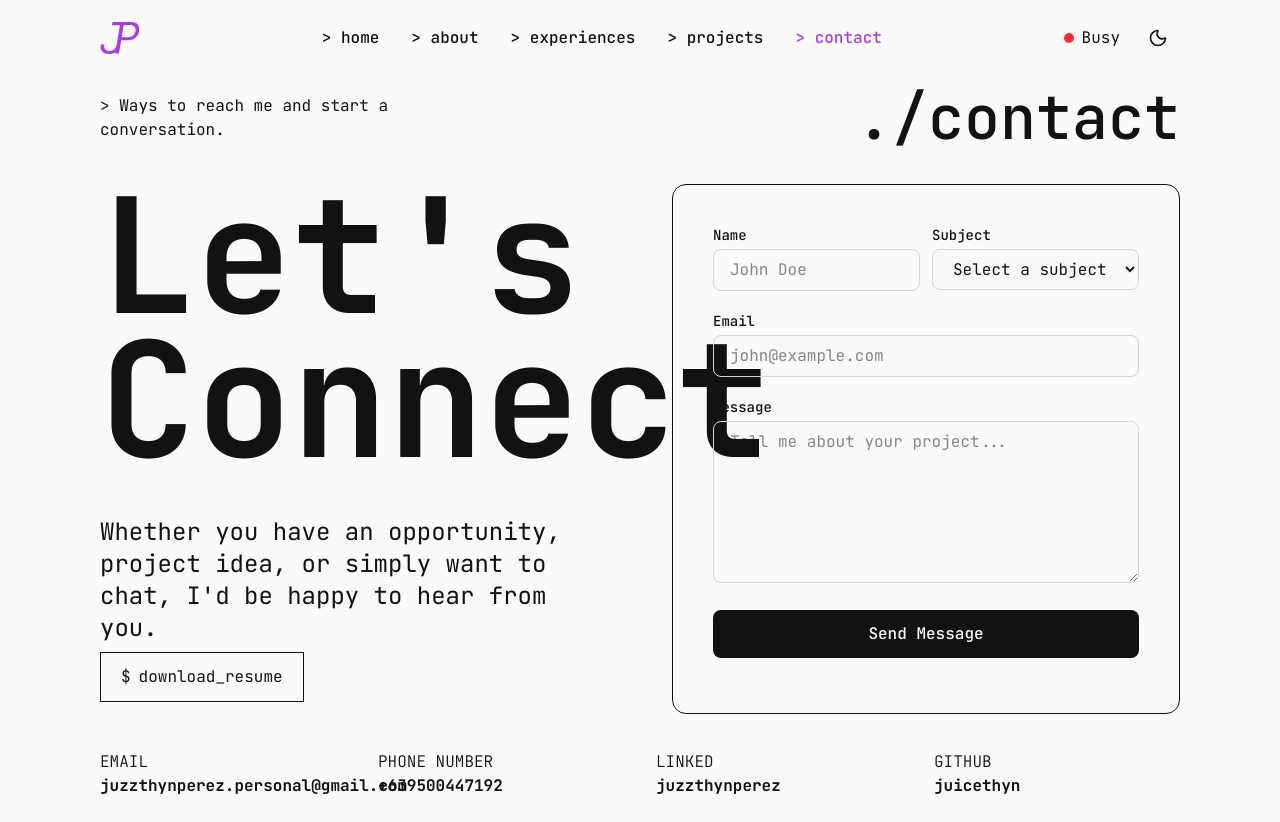
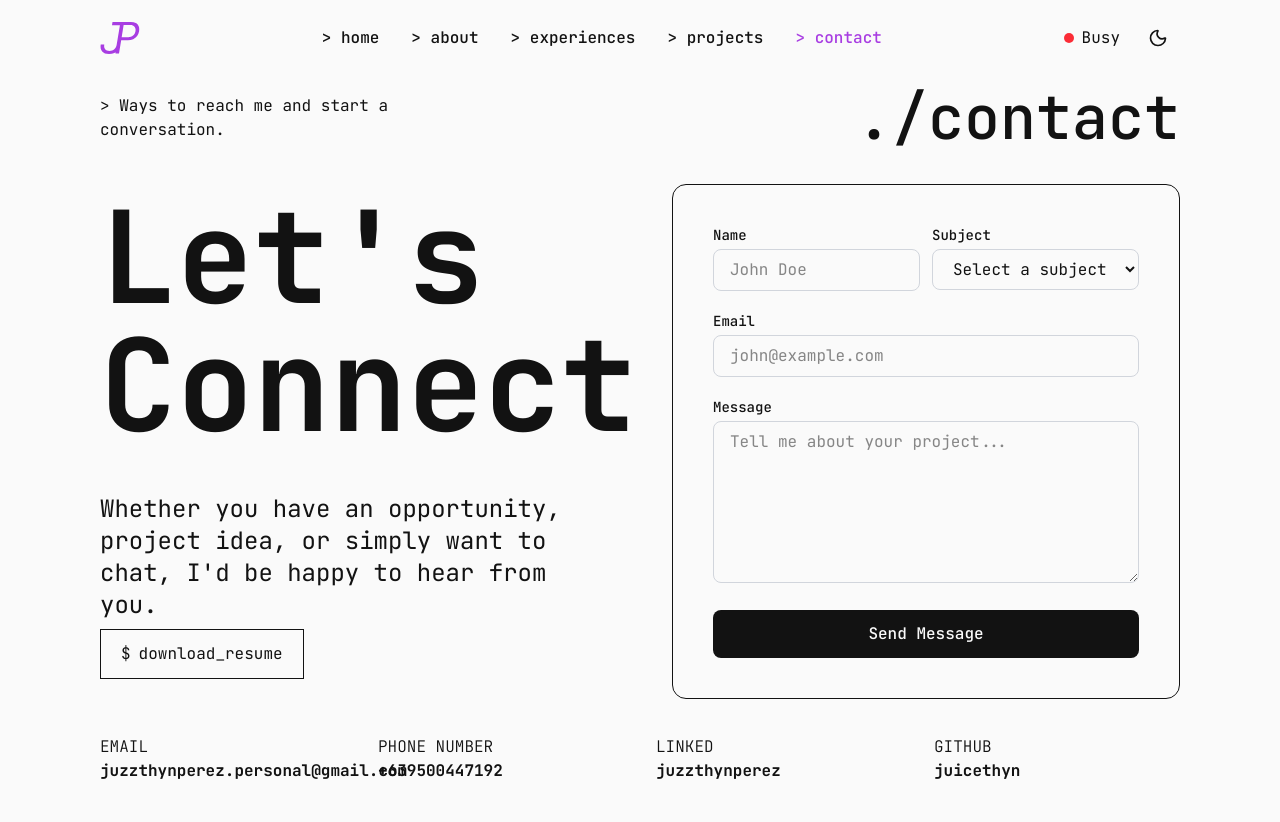
Before and after one commit to juicethyn/my-portfolio, a Next.js app: page /contact in a window 1280 px wide. Built offline with nearby package versions, Linux system fonts and the light colour scheme; no server answers.

Commit message:
fix: contact page and typo in data

```diff
--- a/components/sections/ContactSection.tsx
+++ b/components/sections/ContactSection.tsx
@@ -21,7 +21,7 @@ export default function ContactSection() {
 			{/* Contact Form Here */}
 			<div className="grid grid-cols-1 lg:grid-cols-2 lg:gap-16 my-6">
 				<div className="block lg:flex flex-col justify-center gap-8 my-3">
-					<h1 className="text-5xl lg:text-[160px] lg:leading-36 font-bold">
+					<h1 className="text-5xl md:text-6xl lg:text-9xl font-bold">
 						Let's <br className="hidden md:block" />
 						Connect
 					</h1>
--- a/constants/projects.ts
+++ b/constants/projects.ts
@@ -227,7 +227,7 @@ export const projects = [
 		technologies: ["C"],
 		type: "Mini Game",
 		period: "Nov 2023 - Dec 2023",
-		year: 2024,
+		year: 2023,
 		role: "Solo Developer",
 		role_description:
 			"Designed and developed the project independently, implementing the game logic, board generation, user input handling, and win/loss detection. Applied fundamental programming concepts, control structures, and algorithmic problem-solving to recreate the classic game.",
```
